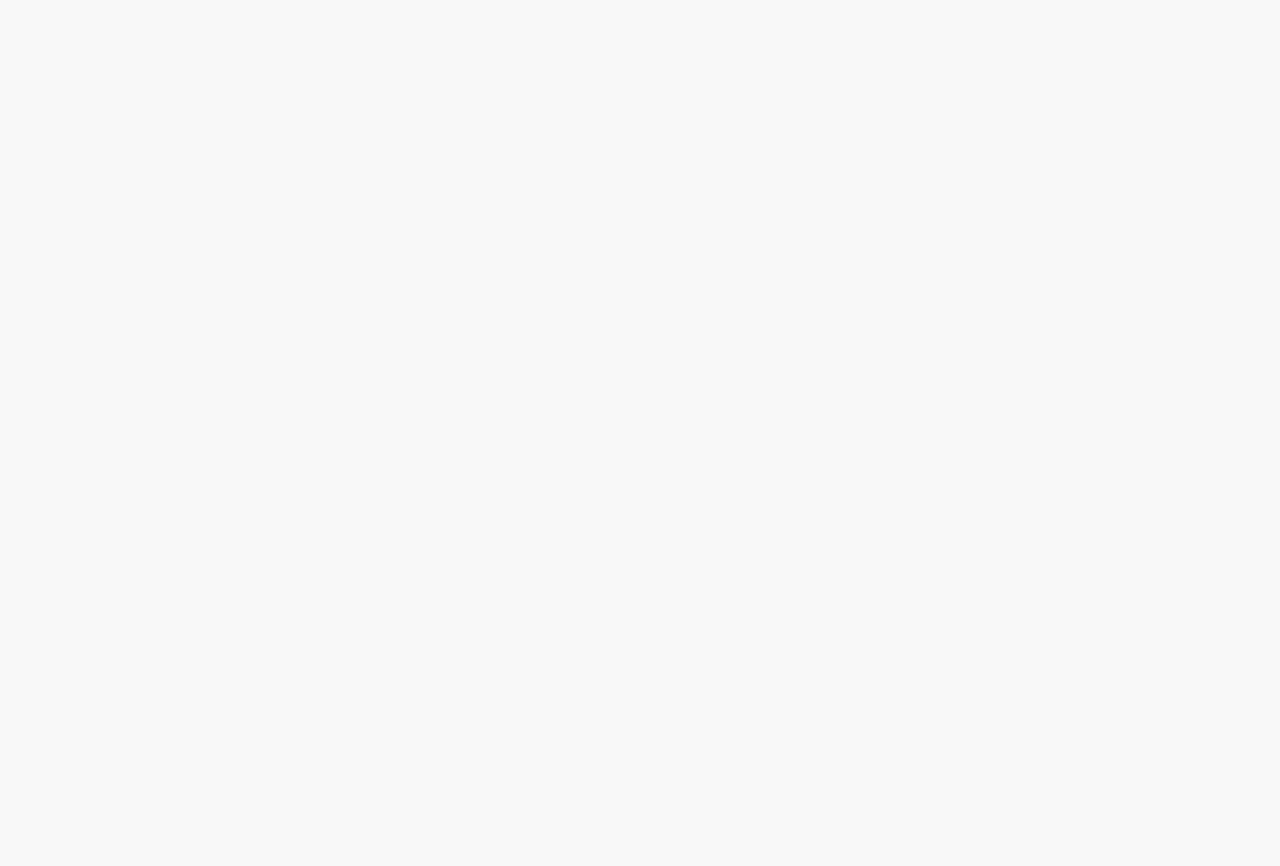
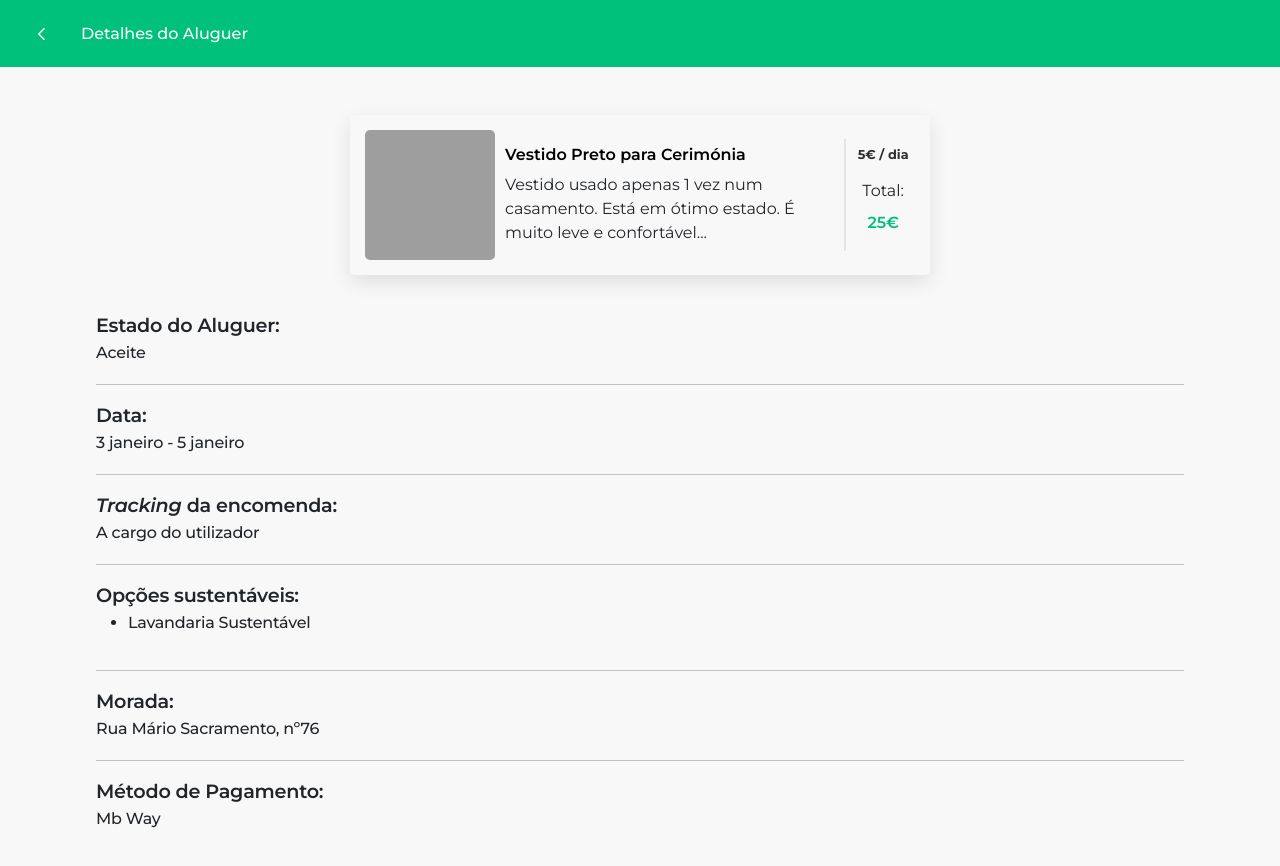
Before and after one commit to DinaX02/Boomerang, a React (Create React App) app: page /rentdetails-page in a window 1280 px wide. Before the commit this address had no page. Shown: the top 866 px of the page. Before the commit the page ends 800 px from the top, so only its background shows below. Built offline with nearby package versions, Linux system fonts and the light colour scheme; grey boxes are pictures that could not be loaded.

Commit message:
Pagina Detalhes do Aluguer

```diff
--- a/src/App.js
+++ b/src/App.js
@@ -16,6 +16,7 @@ import RentDate from "./pages/RentDate";
 import Vouchers from "./pages/Vouchers";
 import AlugarMorada from "./components/AlugarMorada";
 import AdicionarMorada from "./components/AdicionarMorada";
+import RentDetails from "./pages/RentDetails";
 
 function App() {
   return (
@@ -38,6 +39,8 @@ function App() {
         <Route path="/vouchers-page" element={<Vouchers/>}></Route>
         <Route path="/alugar-morada" element={<AlugarMorada/>}></Route>
         <Route path="/adicionar-morada" element={<AdicionarMorada/>}></Route>
+        <Route path="/rentdetails-page" element={<RentDetails/>}></Route>
+
 
       </Routes>
 </BrowserRouter>
--- /dev/null
+++ b/src/pages/RentDetails.js
@@ -0,0 +1,67 @@
+import React from 'react'
+import Header from '../components/Header/Header'
+import PreviewCard from '../components/PreviewCard'
+import MenuMobile from '../components/MenuMobile'
+import styled from 'styled-components'
+
+const RentDetails = () => {
+  return (
+    <div>
+        <Header name="Detalhes do Aluguer"/>
+        <PreviewCard/>
+        <RentDetailsDiv>
+        <Titles>Estado do Aluguer:</Titles>
+        <Info>Aceite</Info>
+        <hr></hr>
+        <Titles>Data:</Titles>
+        <Info>3 janeiro - 5 janeiro</Info>
+        <hr></hr>
+        <Titles><i>Tracking</i> da encomenda:</Titles>
+        <Info>A cargo do utilizador</Info>
+        <hr></hr>
+        <Titles>Opções sustentáveis:</Titles>
+        <Info><ul><li>Lavandaria Sustentável</li></ul></Info>
+        <hr></hr>
+        <Titles>Morada:</Titles>
+        <Info>Rua Mário Sacramento, nº76</Info>
+        <hr></hr>
+        <Titles>Método de Pagamento:</Titles>
+        <Info>Mb Way</Info>
+        </RentDetailsDiv>
+        <MenuMobile/>
+    </div>
+  )
+}
+
+const RentDetailsDiv= styled.div`
+width: 85vw;
+margin: 40px auto 0 auto;
+display: flex;
+flex-direction: column;
+justify-content: center;
+hr{
+    margin-bottom: 20px;
+    margin-top: 5px;
+}
+
+padding-bottom: 120px;
+`
+
+
+const Info = styled.p`
+font-size: 1rem;
+font-style: normal;
+font-weight: 500;
+line-height: 20px;
+letter-spacing: -0.24px;
+`
+
+const Titles = styled.h2`
+font-size: 1.2rem;
+font-style: normal;
+font-weight: 600;
+line-height: 20px;
+letter-spacing: -0.24px;
+`
+
+export default RentDetails
```
